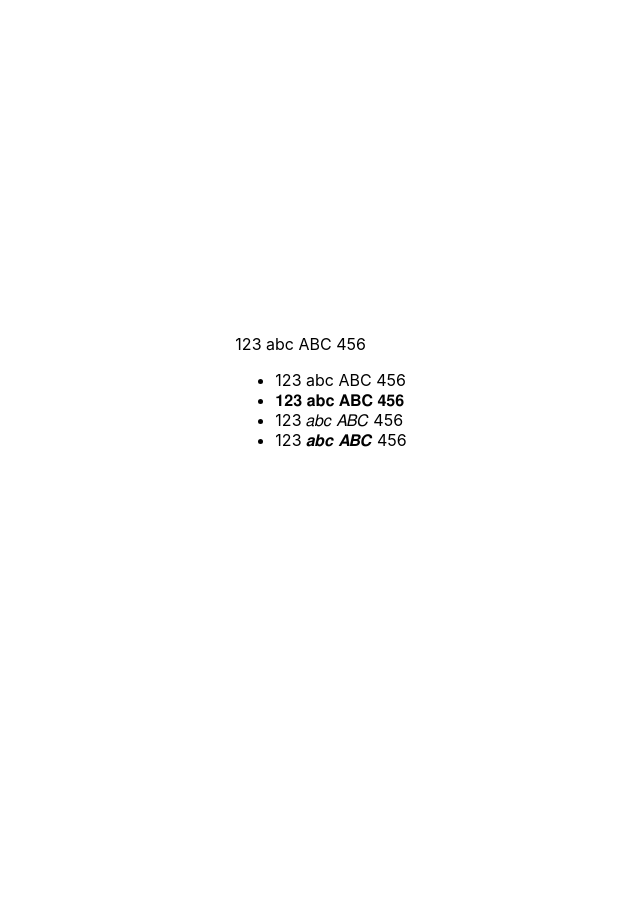
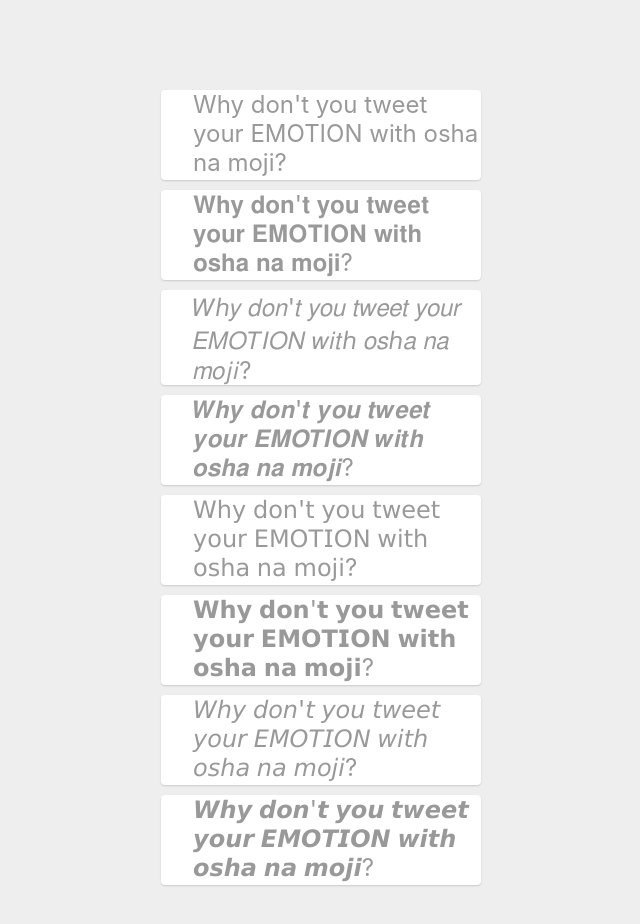
Before and after one commit to TatsuyaYamamoto/oshamoji, a Next.js app: page / in a window 1280 px wide. Shown: the top 924 px of the page, without its empty margins (319-959 px from the left). Before the commit the page ends 800 px from the top, so only its background shows below. Built offline with nearby package versions, Linux system fonts and the light colour scheme.

Commit message:
feat(oshamoji): add editable text card list

```diff
--- a/package.json
+++ b/package.json
@@ -10,6 +10,8 @@
     "build:export": "next export src"
   },
   "dependencies": {
+    "@react-spring/web": "^9.2.1",
+    "@use-gesture/react": "^10.0.0-beta.9",
     "next": "10.2.0",
     "react": "17.0.2",
     "react-dom": "17.0.2"
--- a/src/components/Fonts.tsx
+++ /dev/null
@@ -1,57 +0,0 @@
-import { FC, useEffect, useState } from "react";
-import OshalizableChar from "../helper/OshalizableChar";
-
-const Fonts: FC = () => {
-  const sourceText = `123 abc ABC 456`;
-  const [oshamojiList, setOshamojiList] = useState<string[]>([]);
-
-  useEffect(() => {
-    const oshalizableChars = OshalizableChar.from(sourceText);
-
-    const basicLatin = oshalizableChars
-      .map((char) => char.convert({ block: "basicLatin" }))
-      .join("");
-    const bold = oshalizableChars
-      .map((char) =>
-        char.convert({
-          block: "mathematicalAlphanumeric",
-          typeface: "serif",
-          variant: "bold",
-        })
-      )
-      .join("");
-    const italic = oshalizableChars
-      .map((char) =>
-        char.convert({
-          block: "mathematicalAlphanumeric",
-          typeface: "serif",
-          variant: "italic",
-        })
-      )
-      .join("");
-    const boldItalic = oshalizableChars
-      .map((char) =>
-        char.convert({
-          block: "mathematicalAlphanumeric",
-          typeface: "serif",
-          variant: "boldItalic",
-        })
-      )
-      .join("");
-
-    setOshamojiList([basicLatin, bold, italic, boldItalic]);
-  }, []);
-
-  return (
-    <div>
-      <div>{sourceText}</div>
-      <ul>
-        {oshamojiList.map((o, i) => (
-          <li key={i}>{o}</li>
-        ))}
-      </ul>
-    </div>
-  );
-};
-
-export default Fonts;
--- /dev/null
+++ b/src/components/TextCard.module.scss
@@ -0,0 +1,15 @@
+.textCard {
+  width: 320px;
+  min-height: 90px;
+  overflow: visible;
+  pointer-events: auto;
+  transform-origin: 50% 50% 0;
+  border-radius: 4px;
+  color: rgb(153, 153, 153);
+  padding-left: 32px;
+  margin: 10px 0;
+  font-size: 24px;
+  font-weight: 400;
+  background-color: rgb(255, 255, 255);
+  box-sizing: border-box;
+}
--- /dev/null
+++ b/src/components/TextCard.tsx
@@ -0,0 +1,80 @@
+import { FC, useState, ChangeEvent, useRef, useEffect } from "react";
+
+import { useHover } from "@use-gesture/react";
+import { animated, useSpring } from "@react-spring/web";
+
+import styles from "./TextCard.module.scss";
+
+const activeStyle = { scale: 1.1, shadow: 15, zIndex: 1 };
+const inactiveStyle = { scale: 1, shadow: 1, zIndex: 0 };
+const boxShadow = (unit: number) =>
+  `rgba(0, 0, 0, 0.15) 0px ${unit}px ${unit * 2}px 0px`;
+
+export interface TextCardProps {
+  value: string;
+  onChange: (newValue: string) => void;
+}
+
+const TextCard: FC<TextCardProps> = (props) => {
+  const { value, onChange } = props;
+
+  const divElRef = useRef<HTMLDivElement>(null);
+  const caretPosition = useRef<number | null>(null);
+  const [springStyle, springStyleApi] = useSpring(() => inactiveStyle);
+  const [active, setActive] = useState(false);
+  const bind = useHover((state) => {
+    springStyleApi(state.active ? activeStyle : inactiveStyle);
+    setActive(state.active);
+  });
+  const onInput = (e: ChangeEvent<HTMLDivElement>) => {
+    const selection = window.getSelection();
+    const range = selection?.getRangeAt(0);
+    caretPosition.current = range?.startOffset || null;
+    onChange(e.target.innerText);
+  };
+
+  useEffect(() => {
+    if (!active) {
+      return;
+    }
+
+    const selection = window.getSelection();
+    const divEl = divElRef.current;
+    const node = divEl?.firstChild;
+    const maxOffset = value.length;
+    const currentOffset = caretPosition.current;
+
+    if (divEl && selection && node && currentOffset !== null) {
+      if (maxOffset < currentOffset) {
+        console.warn(`warn! cur: ${currentOffset}, max: ${maxOffset}`);
+        return;
+      }
+
+      const range = document.createRange();
+      range.setStart(node, currentOffset);
+      range.setEnd(node, currentOffset);
+
+      selection.removeAllRanges();
+      selection.addRange(range);
+    }
+  }, [value]);
+
+  return (
+    <animated.div
+      {...bind()}
+      ref={divElRef}
+      className={styles.textCard}
+      contentEditable={active}
+      onInput={onInput}
+      style={{
+        ...springStyle,
+        boxShadow: springStyle.shadow.to(boxShadow),
+      }}
+      dangerouslySetInnerHTML={{
+        __html: value,
+      }}
+    />
+  );
+};
+
+export default TextCard;
--- /dev/null
+++ b/src/components/TextCardList.tsx
@@ -0,0 +1,75 @@
+import { FC, useEffect, useState } from "react";
+import TextCard from "./TextCard";
+import OshalizableChar from "../helper/OshalizableChar";
+import { Typeface, Variant } from "../helper/UnicodeSymbols";
+
+const TextCardList: FC = () => {
+  const [input, setInput] = useState(
+    `Why don't you tweet your EMOTION with osha na moji?`
+  );
+  const [convertedList, setConvertedList] = useState<string[]>([]);
+
+  const onChange = (_: number) => (newValue: string) => {
+    setInput(newValue);
+  };
+
+  useEffect(() => {
+    const inputChars = OshalizableChar.from(input);
+    const convertTargetTypes: {
+      typeface: Typeface;
+      variant: Variant;
+    }[] = [
+      {
+        typeface: "serif",
+        variant: "normal",
+      },
+      {
+        typeface: "serif",
+        variant: "bold",
+      },
+      {
+        typeface: "serif",
+        variant: "italic",
+      },
+      {
+        typeface: "serif",
+        variant: "boldItalic",
+      },
+      {
+        typeface: "sansSerif",
+        variant: "normal",
+      },
+      {
+        typeface: "sansSerif",
+        variant: "bold",
+      },
+      {
+        typeface: "sansSerif",
+        variant: "italic",
+      },
+      {
+        typeface: "sansSerif",
+        variant: "boldItalic",
+      },
+    ];
+
+    const convertResult = convertTargetTypes.map((type) =>
+      inputChars
+        .map((char) =>
+          char.convert({ block: "mathematicalAlphanumeric", ...type })
+        )
+        .join("")
+    );
+    setConvertedList(convertResult);
+  }, [input]);
+
+  return (
+    <div>
+      {convertedList.map((converted, i) => (
+        <TextCard key={i} value={converted} onChange={onChange(i)} />
+      ))}
+    </div>
+  );
+};
+
+export default TextCardList;
--- a/src/pages/index.tsx
+++ b/src/pages/index.tsx
@@ -1,6 +1,6 @@
 import Head from "next/head";
 import styles from "../styles/Home.module.css";
-import Fonts from "../components/Fonts";
+import TextCardList from "../components/TextCardList";
 
 export default function Home() {
   return (
@@ -12,7 +12,7 @@ export default function Home() {
       </Head>
 
       <main className={styles.main}>
-        <Fonts />
+        <TextCardList />
       </main>
     </div>
   );
--- a/src/styles/Home.module.css
+++ b/src/styles/Home.module.css
@@ -5,7 +5,6 @@
   flex-direction: column;
   justify-content: center;
   align-items: center;
-  height: 100vh;
 }
 
 .main {
--- a/src/styles/globals.css
+++ b/src/styles/globals.css
@@ -4,6 +4,8 @@ body {
   margin: 0;
   font-family: -apple-system, BlinkMacSystemFont, Segoe UI, Roboto, Oxygen,
     Ubuntu, Cantarell, Fira Sans, Droid Sans, Helvetica Neue, sans-serif;
+
+  background-color: #eee;
 }
 
 a {
```
Also changed, not shown: 1 other file (tests, documents, lock files or other folders).
